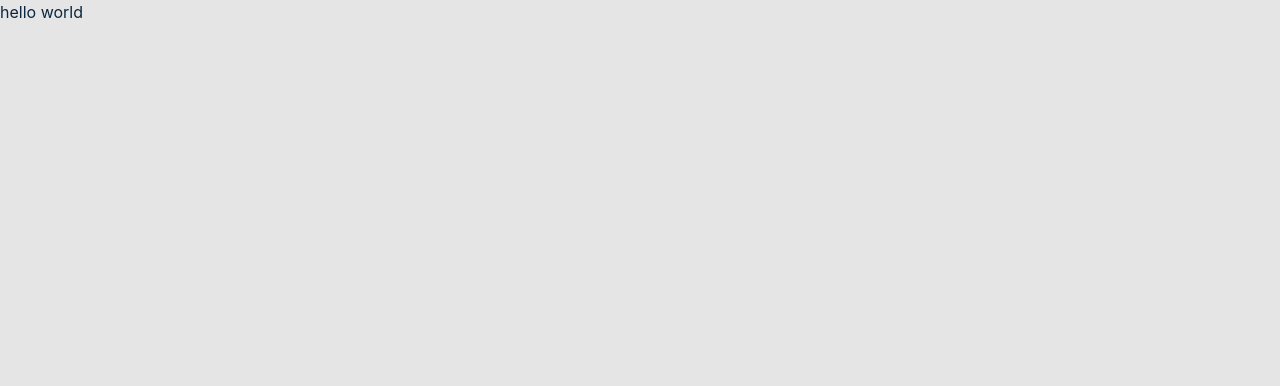
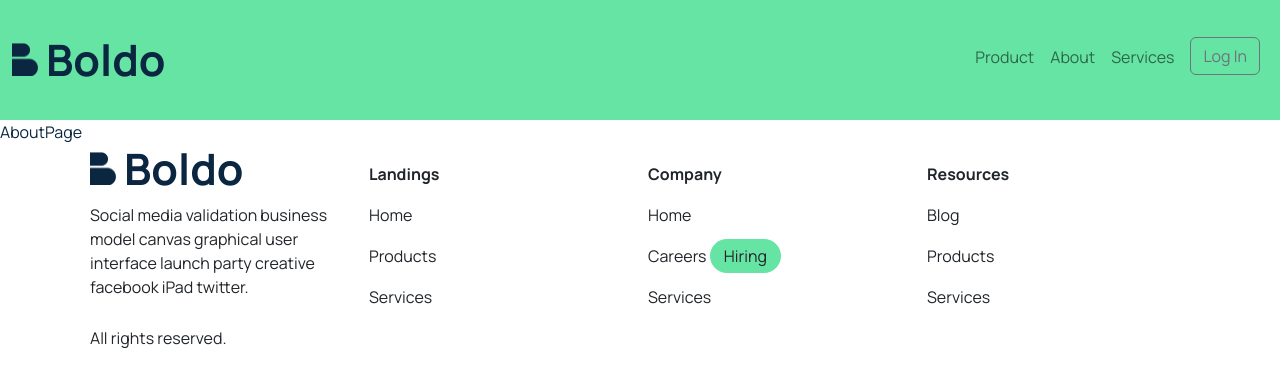
Before and after one commit to udexmickey/Boldo, a React (Create React App) app: page / in a window 1280 px wide. Shown: the top 386 px of the page. Built offline with nearby package versions, Linux system fonts and the light colour scheme; the HTML template or start-up script is replaced by a standard one.

Commit message:
integrated the layout with bootstrap header and footer

```diff
--- a/package.json
+++ b/package.json
@@ -10,7 +10,10 @@
     "node": "^18.9.0",
     "node-scss": "^7.0.3",
     "react": "^18.2.0",
+    "react-bootstrap": "^2.5.0",
     "react-dom": "^18.2.0",
+    "react-router-bootstrap": "^0.26.2",
+    "react-router-dom": "^6.4.0",
     "react-scripts": "5.0.1",
     "sass": "^1.54.9",
     "scss": "^0.2.4",
--- a/src/App.js
+++ b/src/App.js
@@ -1,9 +1,29 @@
-import './App.css';
+import { ThemeProvider } from 'react-bootstrap';
+import {BrowserRouter as Router, Route, Routes } from 'react-router-dom';
+import 'bootstrap/dist/css/bootstrap.min.css'
+import './App.scss';
+import Layout from './Component/Layout';
+import AboutPage from './Pages/About';
 
 function App() {
   return (
     <div className="App">
-        hello world
+      <Router>
+        <ThemeProvider
+            breakpoints={['xxxl', 'xxl', 'xl', 'lg', 'md', 'sm', 'xs', 'xxs']}
+            minBreakpoint="xxs"
+          >
+          <Layout>
+            <Routes>
+                <Route
+                    exact
+                    path="/" element={<AboutPage />}
+                  />
+
+            </Routes>
+          </Layout>
+        </ThemeProvider>
+      </Router>
     </div>
   );
 }
--- a/src/App.css
+++ b/src/App.scss
@@ -5,5 +5,6 @@
 
 .App {
   color: var(--primary-color);
-
+  font-family: 'Manrope';
+  font-style: normal;
 }
--- /dev/null
+++ b/src/Component/Layout/Footer/footer.scss
@@ -0,0 +1,47 @@
+.footer-container{
+    width: 100%;
+
+    .footer-logo-container{
+        display: flex;
+        align-items: center;
+
+        .footer-logo-images-holder{
+            height: 34px;
+            width: 26px;
+
+            img{
+                width: 100%;
+            }
+        }
+
+        .footer-logo-text{
+            font-family: 'Manrope';
+            font-style: normal;
+            font-weight: 700;
+            font-size: 43.25px;
+            line-height: 34px;
+            // display: flex;
+            align-items: center;
+            color: #0A2640;
+            margin-left: .5rem;
+        }
+    }
+
+    .careers__hiring{
+        padding: 6px 14px;
+        gap: 10px;
+        width: 72px;
+        height: 30px;
+        background: #65E4A3;
+        border-radius: 120px;
+    }
+
+    body, td, tfoot, th, thead, tr {
+        border-color: transparent;
+    }
+
+    td{
+        gap: 3rem;
+        width: 200px;
+    }
+}
--- /dev/null
+++ b/src/Component/Layout/Footer/footers.jsx
@@ -0,0 +1,53 @@
+import React from 'react'
+import { Container, Table } from 'react-bootstrap'
+import Logo from '../../../assets/images/Logo Shape.png'
+
+import './footer.scss'
+
+export default function Footer() {
+  return (
+    <>
+    <Container className='footer-container'>
+        <div className="newsletter"></div>
+        <Table responsive>
+            <thead>
+                <tr>
+                    <th>
+                        <div className="footer-logo-container">
+                            <div className="footer-logo-images-holder">
+                                <img src={Logo} alt="" />
+                            </div>
+                            <div className="footer-logo-text">
+                                Boldo
+                            </div>
+                        </div>
+                    </th>
+                    <th>Landings</th>
+                    <th>Company</th>
+                    <th>Resources</th>
+                </tr>
+            </thead>
+            <tbody>
+                <tr>
+                    <td rowSpan={3}>Social media validation business model canvas graphical user interface launch party creative facebook iPad twitter.</td>
+                    <td>Home</td>
+                    <td>Home</td>
+                    <td>Blog</td>
+                </tr>
+                <tr>
+                    <td>Products</td>
+                    <td>Careers <span className='careers__hiring'>Hiring</span></td>
+                    <td>Products</td>
+                </tr>
+                <tr>
+                    <td >Services</td>
+                    <td>Services</td>
+                    <td>Services</td>
+                </tr>
+                <tr><td colSpan={4}>All rights reserved.</td></tr>
+            </tbody>
+        </Table>
+    </Container>
+    </>
+  )
+}
--- /dev/null
+++ b/src/Component/Layout/Header/header.jsx
@@ -0,0 +1,45 @@
+import React from 'react'
+import { Button, Container, Nav, Navbar } from 'react-bootstrap'
+import Logo from '../../../assets/images/Logo Shape.png'
+
+import './header.scss'
+
+export default function Header() {
+  return (
+    <Navbar expand="lg" className='header-container'>
+        <Container fluid>
+            <Navbar.Brand href="#home">
+                <div className="logo-container">
+                    <div className="logo-images-holder">
+                        <img src={Logo} alt="" />
+                    </div>
+                    <div className="logo-text">
+                        Boldo
+                    </div>
+                </div>
+            </Navbar.Brand>
+            <Navbar.Toggle aria-controls="basic-navbar-nav" />
+            <Navbar.Collapse id="basic-navbar-nav" className="justify-content-end">
+                <div className="nav__list">
+                <Nav className="justify-content-end nav-container" activeKey="/about">
+                    <Nav.Item>
+                        <Nav.Link href="#">Product</Nav.Link>
+                    </Nav.Item>
+                    <Nav.Item>
+                        <Nav.Link href="#">About</Nav.Link>
+                    </Nav.Item>
+                    <Nav.Item>
+                        <Nav.Link href="#">Services</Nav.Link>
+                    </Nav.Item>
+                    <Nav.Item style={{marginTop: '-.5rem'}}>
+                        <Nav.Link href="#">
+                            <Button variant="outline-secondary">Log In</Button>
+                        </Nav.Link>
+                    </Nav.Item>
+                </Nav>
+                </div>
+            </Navbar.Collapse>
+        </Container>
+    </Navbar>
+  )
+}
--- /dev/null
+++ b/src/Component/Layout/Header/header.scss
@@ -0,0 +1,33 @@
+.header-container{
+    height: 15vh;
+    width: 100vw;
+    background: #65E4A3;
+
+    .logo-container{
+        display: flex;
+        align-items: center;
+        justify-content: space-around;
+        height: 42px;
+
+        .logo-images-holder{
+            height: 34px;
+            width: 26px;
+
+            img{
+                width: 100%;
+            }
+        }
+
+        .logo-text{
+            font-family: 'Manrope';
+            font-style: normal;
+            font-weight: 700;
+            font-size: 43.25px;
+            line-height: 34px;
+            display: flex;
+            align-items: center;
+            color: #0A2640;
+            margin-left: .5rem;
+        }
+    }
+}
--- /dev/null
+++ b/src/Component/Layout/index.jsx
@@ -0,0 +1,27 @@
+
+import React from 'react'
+import Footer from './Footer/footers'
+import Header from './Header/header'
+import './layout.scss'
+
+export default function Layout(props) {
+  return (
+    <div className='layout-wrap'>
+        <div className='layout'>
+            <header>
+                <Header />
+            </header>
+
+            <main className="content-wrap">
+                <div className="content">
+                    {props.children}
+                </div>
+            </main>
+
+            <footer className="footer-wrap">
+                <Footer />
+            </footer>
+        </div>
+    </div>
+  )
+}
--- /dev/null
+++ b/src/Component/Layout/layout.scss
@@ -0,0 +1,17 @@
+.layout-wrap{
+    position: relative;
+    min-height: 100vh;
+}
+
+.footer-wrap{
+    position: relative;
+    bottom: 0;
+    width: 100%;
+    bottom: 0px;
+    // height: 225px;
+}
+
+.layout{
+    min-height: 100vh;
+    position: relative;
+}
--- /dev/null
+++ b/src/Pages/About/index.jsx
@@ -0,0 +1,7 @@
+import React from 'react'
+
+export default function AboutPage() {
+  return (
+    <div>AboutPage</div>
+  )
+}
--- a/src/index.css
+++ b/src/index.css
@@ -1,22 +1,15 @@
-body {
-  margin: 0;
-  font-family: -apple-system, BlinkMacSystemFont, 'Segoe UI', 'Roboto', 'Oxygen',
-    'Ubuntu', 'Cantarell', 'Fira Sans', 'Droid Sans', 'Helvetica Neue',
-    sans-serif;
-  -webkit-font-smoothing: antialiased;
-  -moz-osx-font-smoothing: grayscale;
-}
+@import url('https://fonts.googleapis.com/css2?family=Manrope:wght@200;300;400;700&display=swap');
 
 html, body, *{
-  background: #E5E5E5;
-  max-width: 1440px;
-  max-height: 1920px;
   box-sizing: border-box;
   padding: 0;
   margin: 0;
 }
 
-code {
-  font-family: source-code-pro, Menlo, Monaco, Consolas, 'Courier New',
-    monospace;
+html, body{
+  background: #E5E5E5;
+  color: #777777;
+  max-width: 1440px;
+  /* max-height: 1920px; */
+  height: auto;
 }
```
Also changed, not shown: src/assets/images/Logo Shape.png (added), 1 other file (tests, documents, lock files or other folders).
